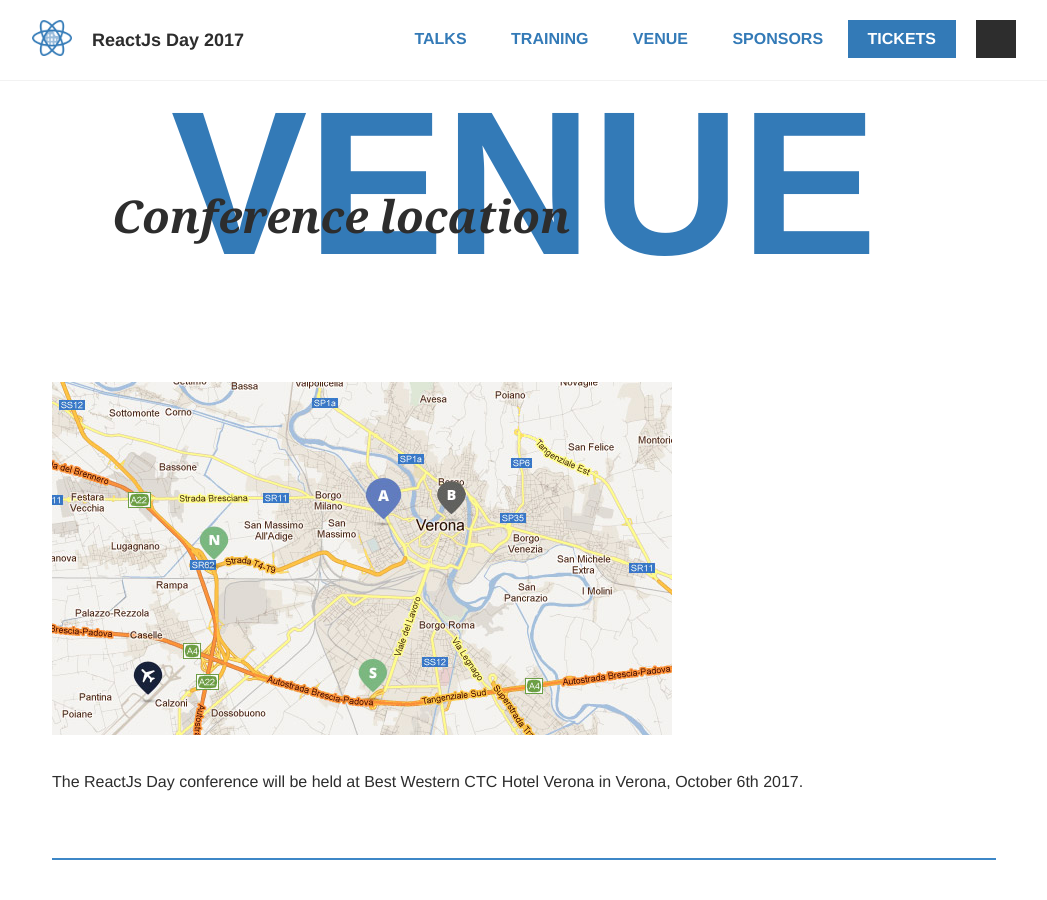
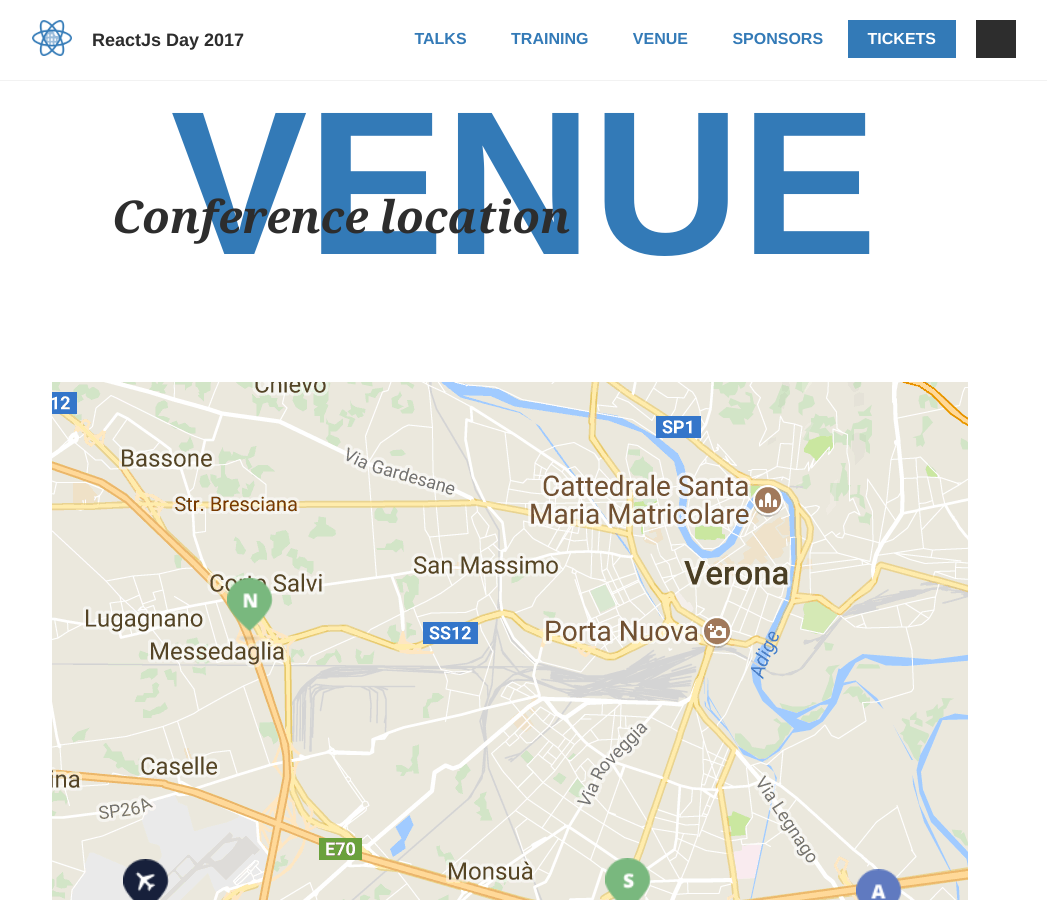
Before and after one commit to GrUSP/2017.reactjsday.it, a Jekyll site: the page built from venue.html, in a window 1280 px wide and 900 px high. Shown: the whole window, without its empty margins (116-1163 px from the left). Built offline with Jekyll 4.4.1, drawn with Linux system fonts in a browser that asks for light colours; some web fonts are replaced.

Commit message:
Fixed venue page map

```diff
--- a/venue.html
+++ b/venue.html
@@ -20,7 +20,7 @@
 
   <div class="row">
     <div class="row__column">
-        <p class="row__text"><a href="https://www.google.it/maps/place/Via%20Monte%20Pastello,%2028%20-%2037057%20-%20San%20Giovanni%20Lupatoto/@45.4399785,10.9698404,614m/data=!3m2!1e3!4b1!4m5!3m4!1s0x4781e1e3a1212445:0x74730a5e0d30436d!8m2!3d45.4399785!4d10.9719308?hl=it"><img src="/img/phpday/map_big.jpg" alt="location"></a></p>
+        <p class="row__text"><a href="https://www.google.it/maps/place/Via%20Monte%20Pastello,%2028%20-%2037057%20-%20San%20Giovanni%20Lupatoto/@45.4399785,10.9698404,614m/data=!3m2!1e3!4b1!4m5!3m4!1s0x4781e1e3a1212445:0x74730a5e0d30436d!8m2!3d45.4399785!4d10.9719308?hl=it"><img src="/img/reactjsday/map_big.png" alt="location"></a></p>
         <p class="row__text">The {{ site.data.conference.name }} conference will be held at {{ site.data.venue.name }} in {{ site.data.conference.where_when }}.</p>
     </div>
   </div>
```
Also changed, not shown: img/reactjsday/map_big.png (added).
